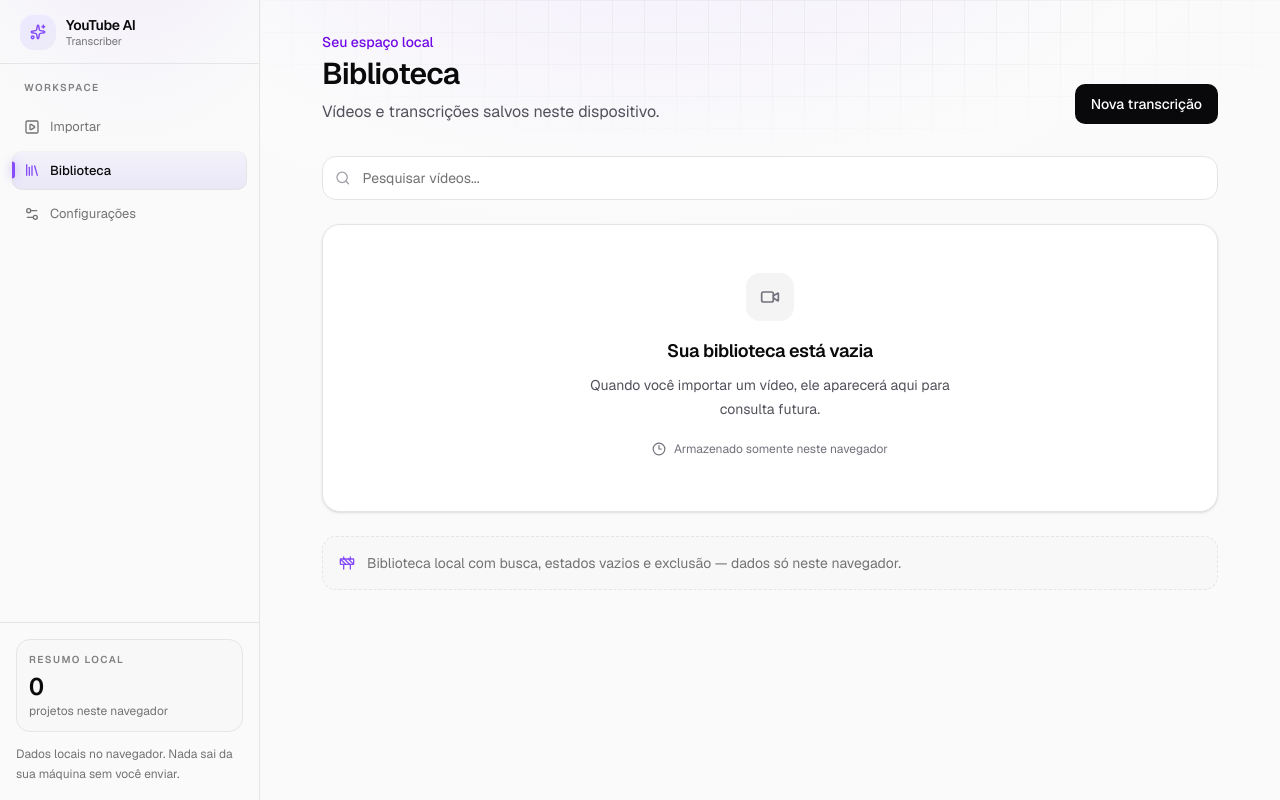
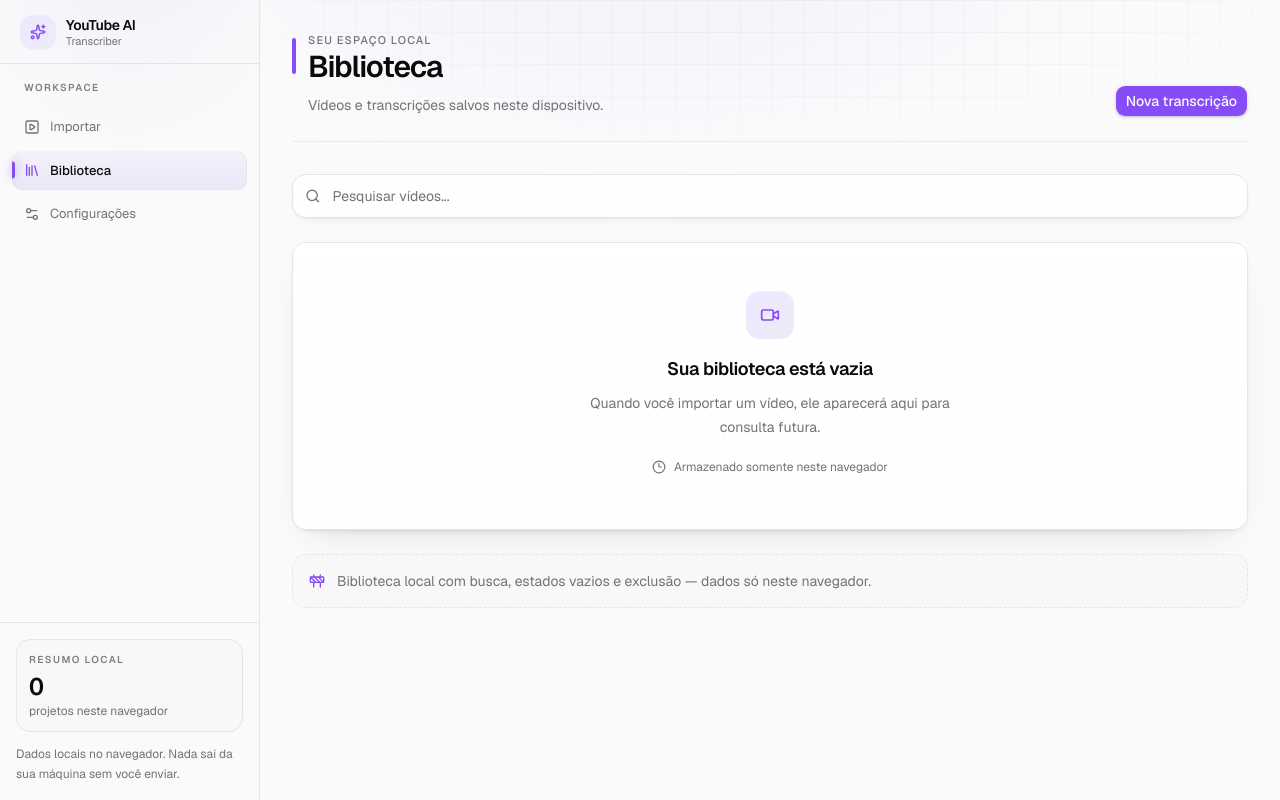
Before and after one commit to solerpedroo/youtube_ai_transcriber, a Next.js app: page /library in a window 1280 px wide. Built offline with nearby package versions, Linux system fonts and the light colour scheme.

Commit message:
refactor(library): adiciona PageHeader, busca surface-card e lista polida

```diff
--- a/src/components/library/library-page-client.tsx
+++ b/src/components/library/library-page-client.tsx
@@ -7,6 +7,7 @@ import type { VideoProject } from "@/types";
 import { formatTimestamp } from "@/lib/utils/time";
 import { PhaseNotice } from "@/components/foundation/phase-notice";
 import { AppShell } from "@/components/layout/app-shell";
+import { PageHeader } from "@/components/layout/page-header";
 import { Button } from "@/components/ui/button";
 import { Input } from "@/components/ui/input";
 import { useProjectStore } from "@/stores/project-store";
@@ -41,25 +42,19 @@ export function LibraryPageClient() {
 
   return (
     <AppShell>
-      <div className="mx-auto max-w-4xl">
-        <div className="flex flex-col gap-4 sm:flex-row sm:items-end sm:justify-between">
-          <div>
-            <p className="text-sm font-medium text-violet-700 dark:text-violet-300">Seu espaço local</p>
-            <h1 className="mt-1 text-3xl font-semibold tracking-tight">Biblioteca</h1>
-            <p className="mt-2 text-zinc-600 dark:text-zinc-400">
-              Vídeos e transcrições salvos neste dispositivo.
-            </p>
-          </div>
-          <Link
-            href="/"
-            className="inline-flex h-10 items-center justify-center rounded-lg bg-zinc-950 px-4 text-sm font-medium text-white dark:bg-zinc-100 dark:text-zinc-950"
-          >
-            Nova transcrição
-          </Link>
-        </div>
+      <PageHeader
+        label="Seu espaço local"
+        title="Biblioteca"
+        description="Vídeos e transcrições salvos neste dispositivo."
+        actions={(
+          <Button asChild variant="brand">
+            <Link href="/">Nova transcrição</Link>
+          </Button>
+        )}
+      />
 
-        <div className="mt-8 flex h-11 items-center gap-3 rounded-xl border border-zinc-200 bg-white px-3 dark:border-zinc-800 dark:bg-zinc-900">
-          <Search className="size-4 text-zinc-400" />
+      <div className="surface-card surface-in flex h-11 items-center gap-3 px-3">
+        <Search className="size-4 text-muted-foreground" />
         <Input
           aria-label="Pesquisar vídeos"
           placeholder="Pesquisar vídeos..."
@@ -70,21 +65,21 @@ export function LibraryPageClient() {
       </div>
 
       {!hasHydrated ? (
-          <p className="mt-6 text-sm text-zinc-500">Carregando biblioteca local...</p>
+        <p className="mt-6 text-sm text-muted-foreground">Carregando biblioteca local...</p>
       ) : filtered.length === 0 ? (
-          <div className="mt-6 rounded-2xl border border-zinc-200 bg-white p-8 text-center shadow-sm dark:border-zinc-800 dark:bg-zinc-900 sm:p-12">
-            <span className="mx-auto grid size-12 place-items-center rounded-xl bg-zinc-100 text-zinc-500 dark:bg-zinc-800">
-              <Video className="size-5" />
+        <div className="surface-card mt-6 p-8 text-center sm:p-12">
+          <span className="icon-tile mx-auto grid size-12 place-items-center rounded-xl">
+            <Video className="size-5 text-brand" />
           </span>
           <h2 className="mt-4 text-lg font-semibold">
             {projects.length === 0 ? "Sua biblioteca está vazia" : "Nenhum resultado"}
           </h2>
-            <p className="mx-auto mt-2 max-w-sm text-sm leading-6 text-zinc-600 dark:text-zinc-400">
+          <p className="mx-auto mt-2 max-w-sm text-sm leading-6 text-muted-foreground">
             {projects.length === 0
               ? "Quando você importar um vídeo, ele aparecerá aqui para consulta futura."
               : "Tente outro termo de busca."}
           </p>
-            <div className="mt-5 inline-flex items-center gap-2 text-xs text-zinc-500">
+          <div className="mt-5 inline-flex items-center gap-2 text-xs text-muted-foreground">
             <Clock3 className="size-3.5" />Armazenado somente neste navegador
           </div>
         </div>
@@ -93,7 +88,7 @@ export function LibraryPageClient() {
           {filtered.map((project) => (
             <li
               key={project.id}
-                className="flex flex-col gap-4 rounded-2xl border border-zinc-200 bg-white p-4 shadow-sm dark:border-zinc-800 dark:bg-zinc-900 sm:flex-row sm:items-center"
+              className="surface-interactive flex flex-col gap-4 p-4 sm:flex-row sm:items-center"
             >
               {project.metadata.thumbnail ? (
                 // eslint-disable-next-line @next/next/no-img-element -- remote YouTube thumbnails validated as HTTPS.
@@ -103,20 +98,20 @@ export function LibraryPageClient() {
                   className="aspect-video w-full rounded-lg object-cover sm:w-44"
                 />
               ) : (
-                  <div className="grid aspect-video w-full place-items-center rounded-lg bg-zinc-100 text-zinc-400 dark:bg-zinc-800 sm:w-44">
+                <div className="grid aspect-video w-full place-items-center rounded-lg bg-muted text-muted-foreground sm:w-44">
                   <Video className="size-6" />
                 </div>
               )}
               <div className="min-w-0 flex-1">
                 <h2 className="truncate font-semibold">{project.metadata.title}</h2>
-                  <p className="mt-1 text-sm text-zinc-600 dark:text-zinc-400">
+                <p className="mt-1 text-sm text-muted-foreground">
                   {project.metadata.channel ?? "Canal não informado"} · {formatTimestamp(project.metadata.duration)}
                 </p>
-                  <p className="mt-1 text-xs text-zinc-500">
+                <p className="mt-1 text-xs text-muted-foreground">
                   {project.transcript ? "Com transcrição" : "Sem transcrição"} · atualizado {new Date(project.updatedAt).toLocaleString()}
                 </p>
                 <div className="mt-3 flex flex-wrap gap-2">
-                    <Button asChild size="sm">
+                  <Button asChild size="sm" variant="brand">
                     <Link href={`/video/${project.id}`}>Abrir</Link>
                   </Button>
                   <Button
@@ -143,7 +138,6 @@ export function LibraryPageClient() {
           Biblioteca local com busca, estados vazios e exclusão — dados só neste navegador.
         </PhaseNotice>
       </div>
-      </div>
     </AppShell>
   );
 }
```
Lines whose indentation alone changed are shown as unchanged.
